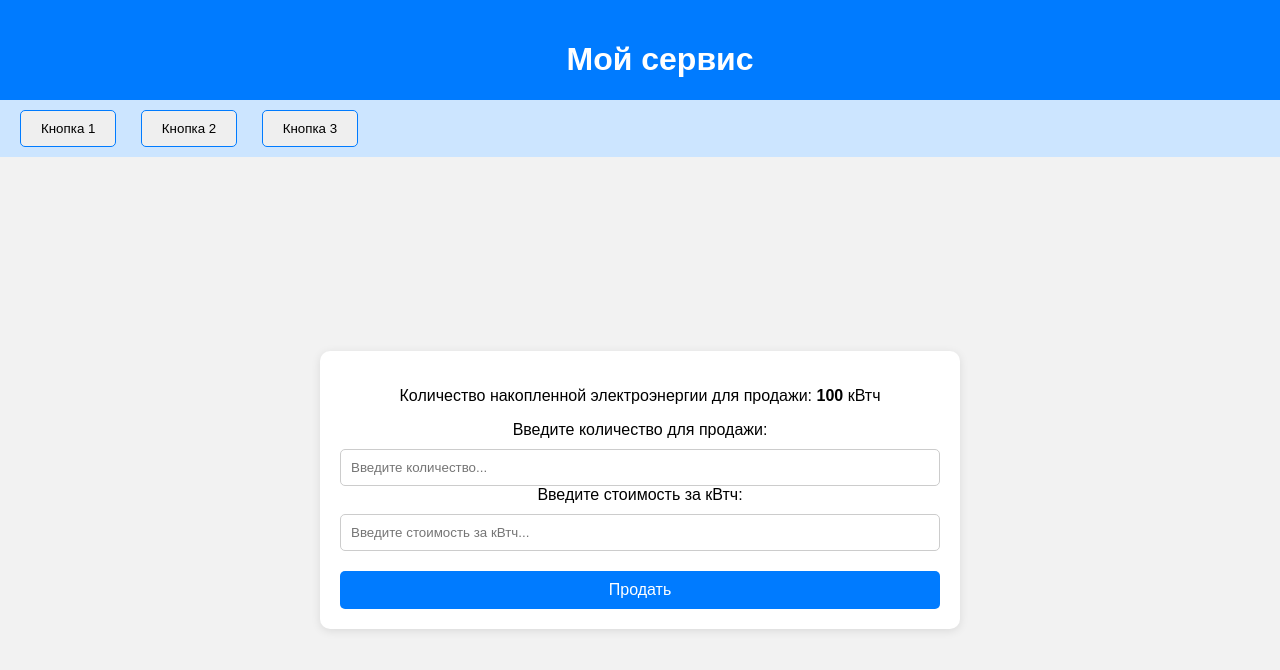
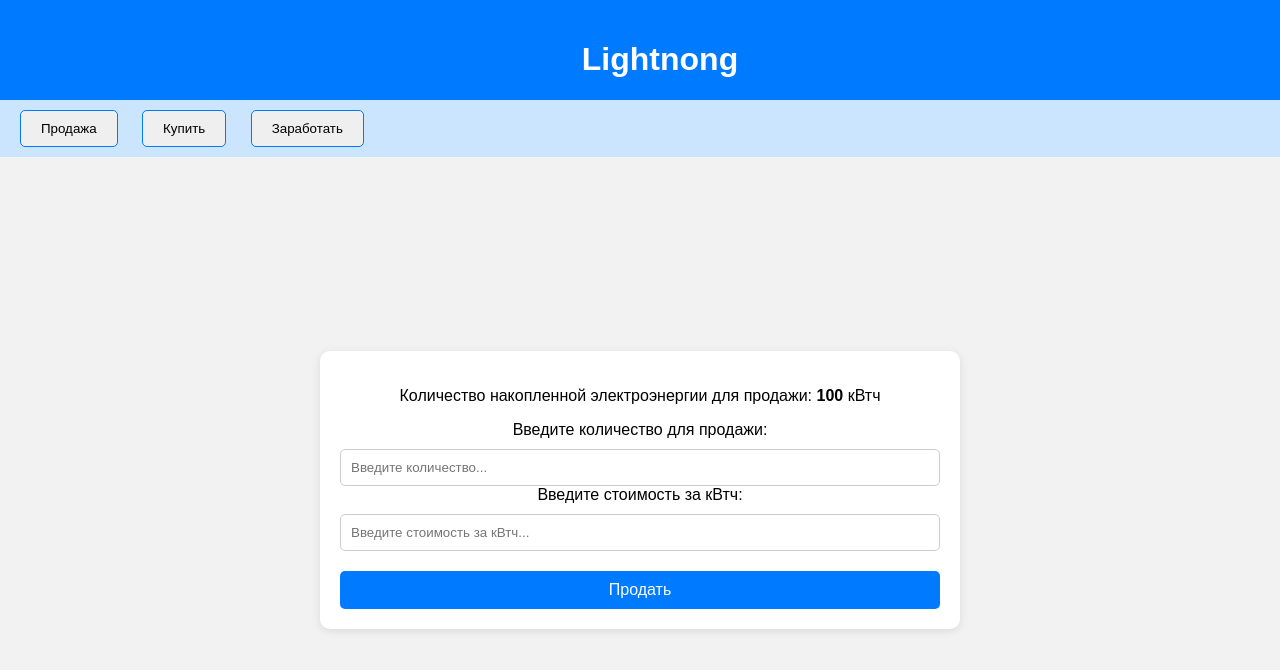
Before and after one commit to Maeatik/lightning, a plain HTML site: page index.html in a window 1280 px wide. Drawn offline with Linux system fonts and the light colour scheme.

Commit message:
add: new namings

```diff
--- a/index.html
+++ b/index.html
@@ -11,13 +11,13 @@
 <body>
 
     <div id="header">
-        <h1>Мой сервис</h1>
+        <h1>Lightnong</h1>
     </div>
 
     <div id="menu">
-        <button class="button" onclick="showForm()">Кнопка 1</button>
-        <button class="button" onclick="showOfferList()">Кнопка 2</button>
-        <button class="button" onclick="showClickerForm()">Кнопка 3</button>
+        <button class="button" onclick="showForm()">Продажа</button>
+        <button class="button" onclick="showOfferList()">Купить</button>
+        <button class="button" onclick="showClickerForm()">Заработать</button>
     </div>
 
     <div id="content" class="form">
```
